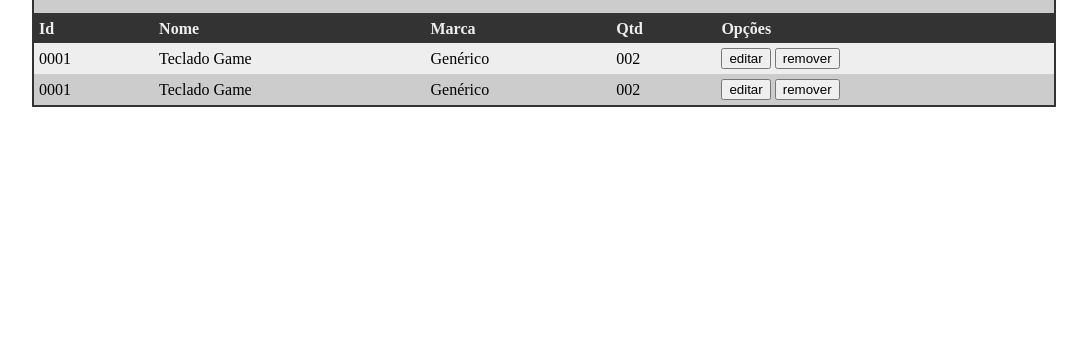
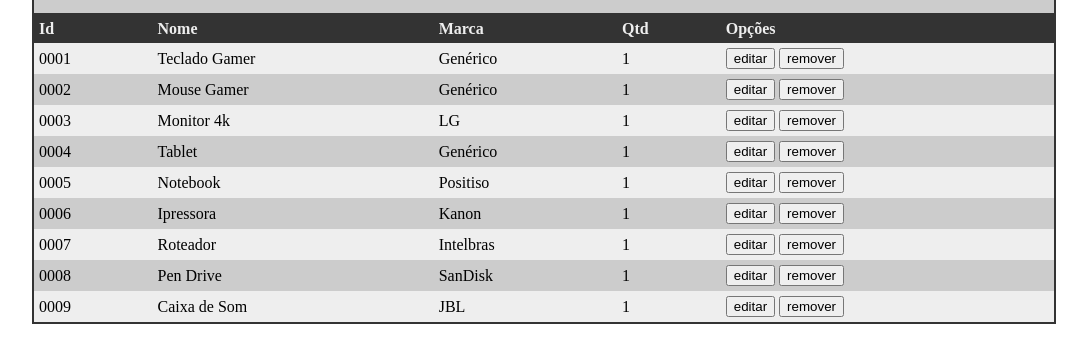
Before and after one commit to GiseleDePaula/controle-estoque, a plain HTML site: page index.html in a window 1280 px wide. Shown: the part 138-500 px from the top of the page, without its empty margins (96-1183 px from the left). Drawn offline with Linux system fonts and the light colour scheme.

Commit message:
ler o arquivo da lista de produtos

```diff
--- a/index.html
+++ b/index.html
@@ -24,26 +24,10 @@
                 <th>Opções</th>
             </tr>
         </thead>
-        <tr>
-            <td>0001</td>
-            <td>Teclado Game</td>
-            <td>Genérico</td>
-            <td>002</td>
-            <td>
-                <button>editar</button>
-                <button>remover</button>
-            </td>
-        </tr>
-        <tr>
-            <td>0001</td>
-            <td>Teclado Game</td>
-            <td>Genérico</td>
-            <td>002</td>
-            <td>
-                <button>editar</button>
-                <button>remover</button>
-            </td>
-        </tr>
+        <tbody>
+        </tbody>
     </table>
+
+    <script src="main.js"></script>
 </body>
 </html>
--- /dev/null
+++ b/main.js
@@ -0,0 +1,28 @@
+const baseURL = "../produtos.json"
+const conteudo_tabela = document.querySelector('.conteudo tbody')
+
+async function request() {
+    try{
+      const response = await fetch(baseURL);
+      return response.json();
+    }catch(e) {
+        console.error(e);
+    };
+  };
+
+request().then(function(response) {
+    response.forEach(produto => {
+      const tr = document.createElement('tr');
+      tr.innerHTML = `
+        <td>${produto.id}</td>
+        <td>${produto.nome}</td>
+        <td>${produto.marca}</td>
+        <td>${produto.qtd}</td>
+        <td>
+          <button>editar</button>
+          <button>remover</button>
+        </td>
+      `;
+      conteudo_tabela.appendChild(tr);
+    });
+})
--- a/produtos.json
+++ b/produtos.json
@@ -1,48 +1,57 @@
 [
    {
       "id": "0001",
-      "nome": "Teclado Game",
-      "marca": "Genérico"
+      "nome": "Teclado Gamer",
+      "marca": "Genérico",
+      "qtd": "1"
    },
    {
       "id": "0002",
-      "nome": "Mouse Game",
-      "marca": "Genérico"
+      "nome": "Mouse Gamer",
+      "marca": "Genérico",
+      "qtd": "1"
    },
    {
       "id": "0003",
       "nome": "Monitor 4k",
-      "marca": "LG"
+      "marca": "LG",
+      "qtd": "1"
    },
    {
       "id": "0004",
       "nome": "Tablet",
-      "marca": "Genérico"
+      "marca": "Genérico",
+      "qtd": "1"
    },
    {
       "id": "0005",
       "nome": "Notebook",
-      "marca": "Positiso"
+      "marca": "Positiso",
+      "qtd": "1"
    },
    {
       "id": "0006",
       "nome": "Ipressora",
-      "marca": "Kanon"
+      "marca": "Kanon",
+      "qtd": "1"
    },
    {
       "id": "0007",
       "nome": "Roteador",
-      "marca": "Intelbras"
+      "marca": "Intelbras",
+      "qtd": "1"
    },
    {
       "id": "0008",
       "nome": "Pen Drive",
-      "marca": "SanDisk"
+      "marca": "SanDisk",
+      "qtd": "1"
    },
    {
       "id": "0009",
       "nome": "Caixa de Som",
-      "marca": "JBL"
+      "marca": "JBL",
+      "qtd": "1"
    }
 
 
@@ -64,4 +73,5 @@
 
 
 
+
 ]
--- a/style.css
+++ b/style.css
@@ -39,16 +39,16 @@ body {
 }
 
 .conteudo th, .conteudo td {
-     text-align: left;
-     padding: 5px 10px 5px 5px;
+    text-align: left;
+    padding: 5px 10px 5px 5px;
 }
 
 .topico {
-  color: #eee;
+    color: #eee;
 }
 
 .topico th {
-  background-color: #333;
+    background: #333;
 }
 
 .conteudo tr:nth-child(odd) {
```
Also changed, not shown: 1 other file.
